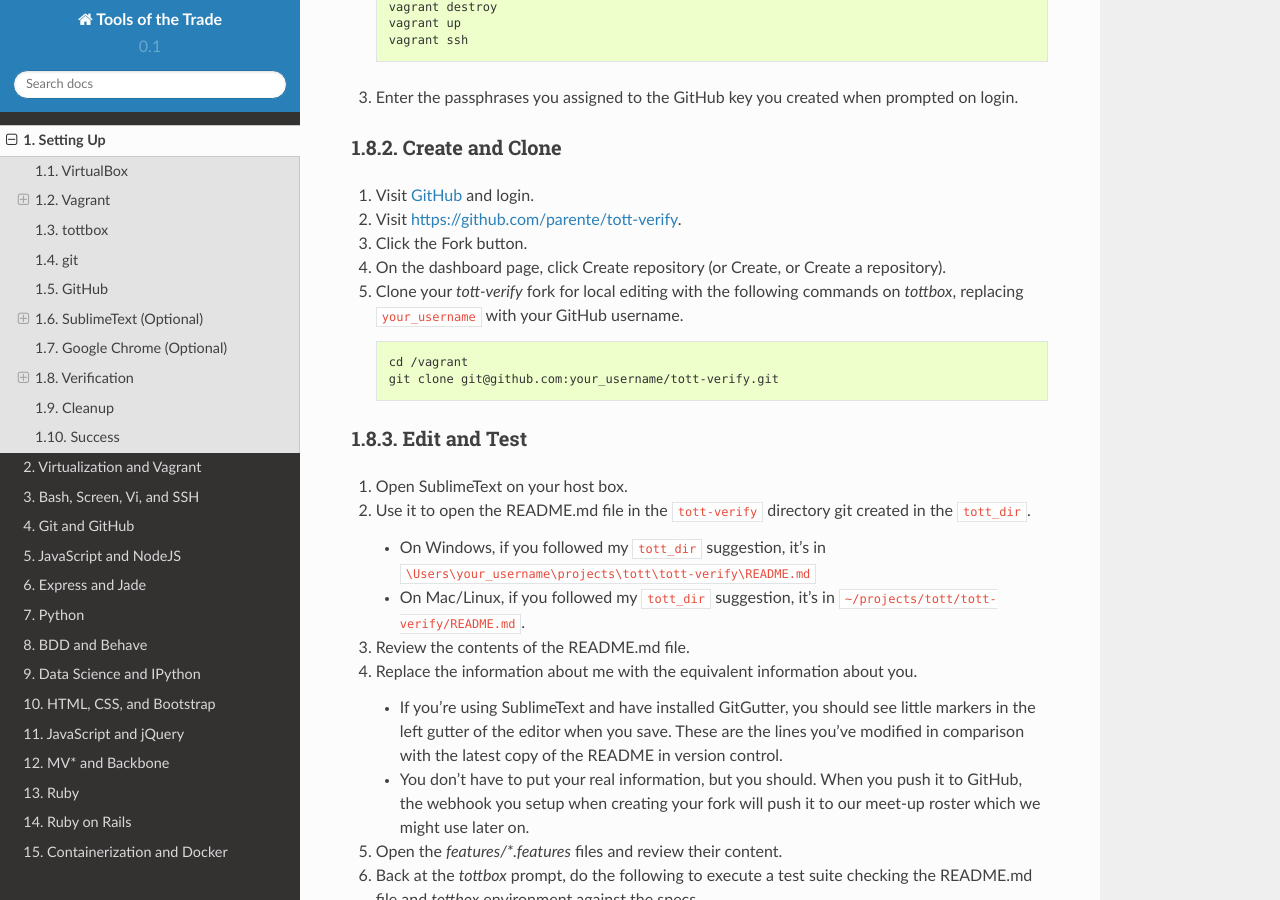
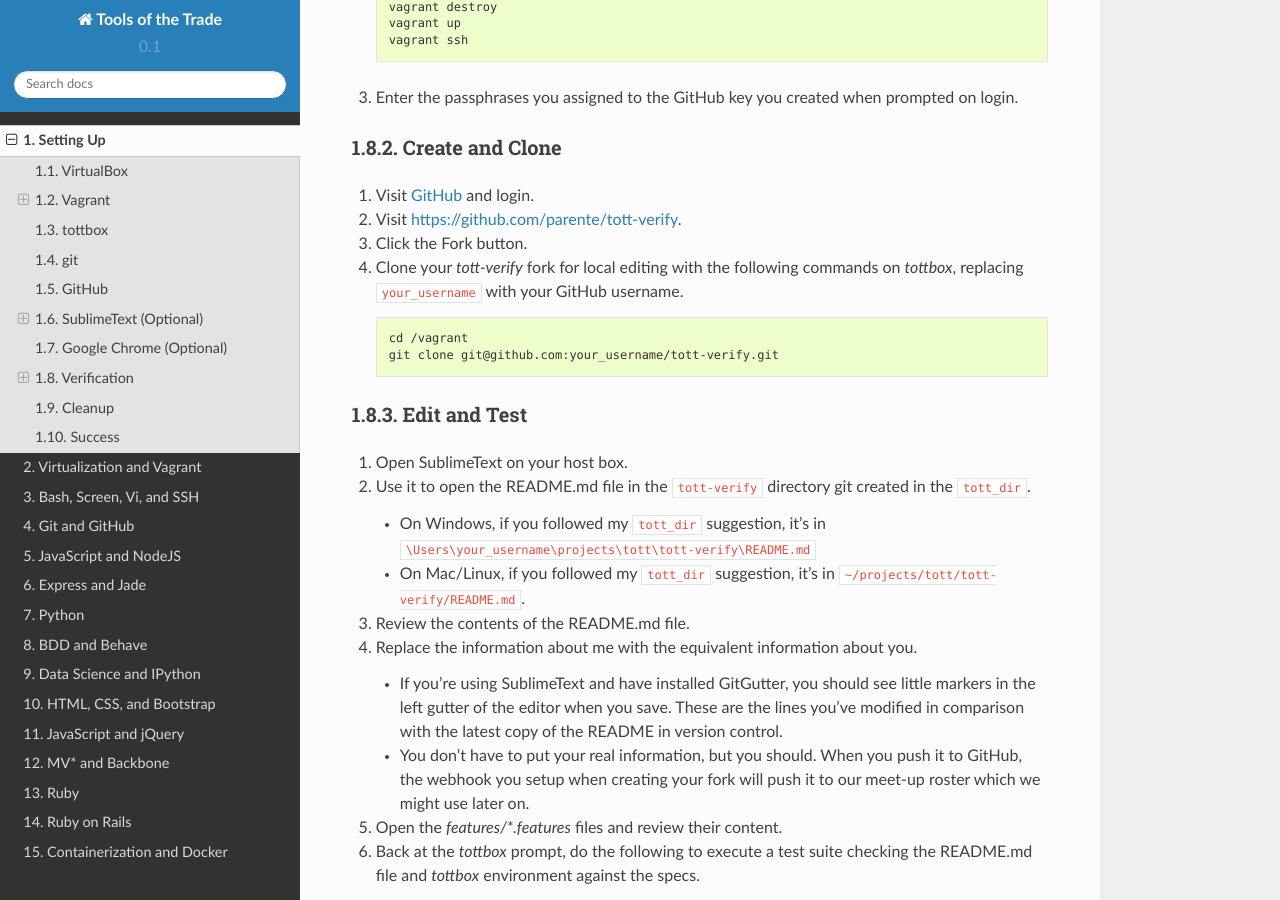
Before and after one commit to parente/tott, a Sphinx documentation site: the page built from doc/setup.rst, in a window 1280 px wide and 900 px high, scrolled down 7437 px. Built offline with Sphinx 7.4.7 and the Read the Docs theme 2.0.0, drawn with Linux system fonts in a browser that asks for light colours.

Commit message:
Remove extra create project step, tnx James

```diff
--- a/doc/setup.rst
+++ b/doc/setup.rst
@@ -285,7 +285,6 @@ Create and Clone
 #. Visit GitHub_ and login.
 #. Visit https://github.com/parente/tott-verify.
 #. Click the Fork button.
-#. On the dashboard page, click Create repository (or Create, or Create a repository).
 #. Clone your *tott-verify* fork for local editing with the following commands on *tottbox*, replacing ``your_username`` with your GitHub username.
 
    .. code-block:: console
```
